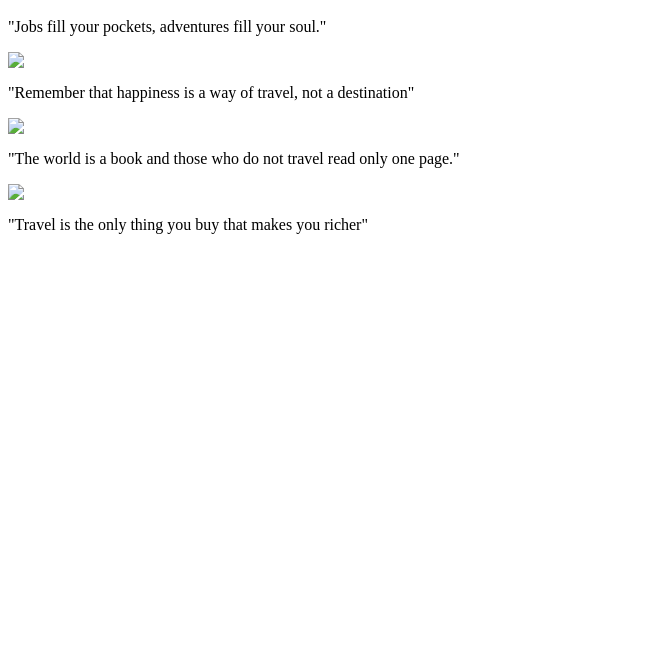
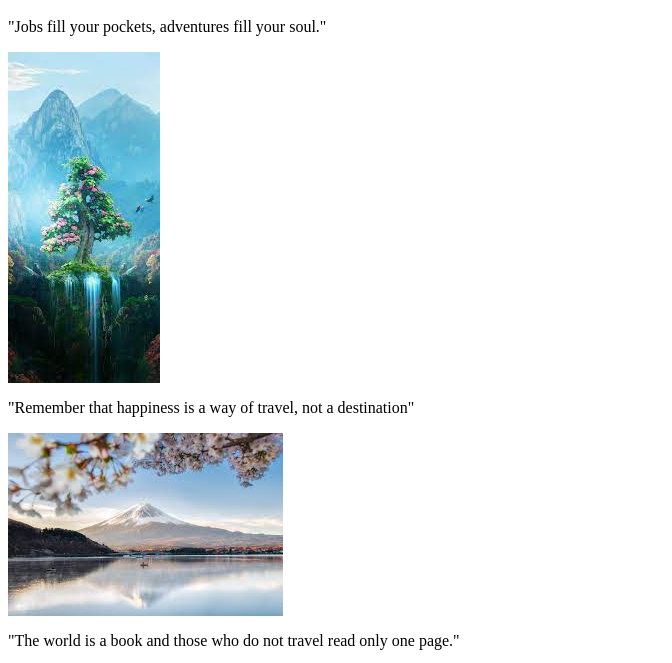
Before and after one commit to Samvedya2012/Project56, a plain HTML site: page index.html in a window 1280 px wide. Shown: the part 48-711 px from the top of the page, without its empty margins (0-672 px from the left). Drawn offline with Linux system fonts and the light colour scheme; a web font is replaced by a local one.

Commit message:
Add files via upload

```diff
--- a/index.html
+++ b/index.html
@@ -18,7 +18,7 @@ Hello welcome to my photographary world...
 </p>
 </div>
 <div class = "section-style">
-<img src = "Nature_02_02.jpg">
+<img src = "nature1.jpg">
 <p>
 "Remember that happiness is a way of travel, not a destination"
 </p>
@@ -26,17 +26,20 @@ Hello welcome to my photographary world...
 </div>
 <div class = "image-section">
 <div class = "section-style">
-<img src = "Nature_03.jpg">
+<img src = "nature2.jpg">
 <p>
 "The world is a book and those who do not travel read only one page."
 </p>
 </div>
 <div class = "section-style">
-<img src = "Nature_04.jpg">
+<img src = "nature3.jpg">
 <p>
 "Travel is the only thing you buy that makes you richer"
 </p>
 </div>
 </div>
+<div class = "section-style">
+<img src = "nature4.jpg">
+</div>
 </body>
 </html>
```
Also changed, not shown: nature1.jpg (added), nature2.jpg (added), nature3.jpg (added), nature4.jpg (added).
